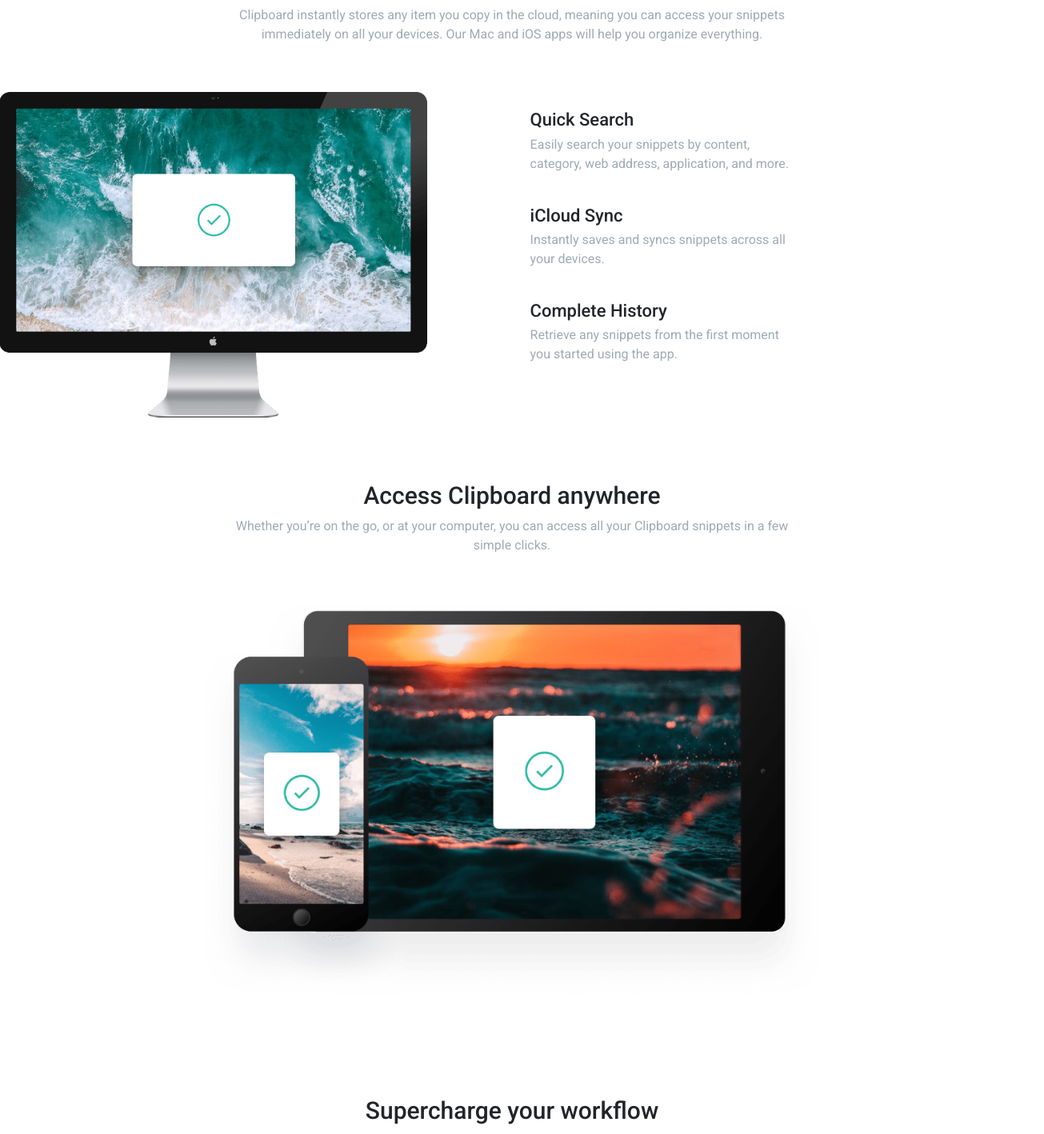
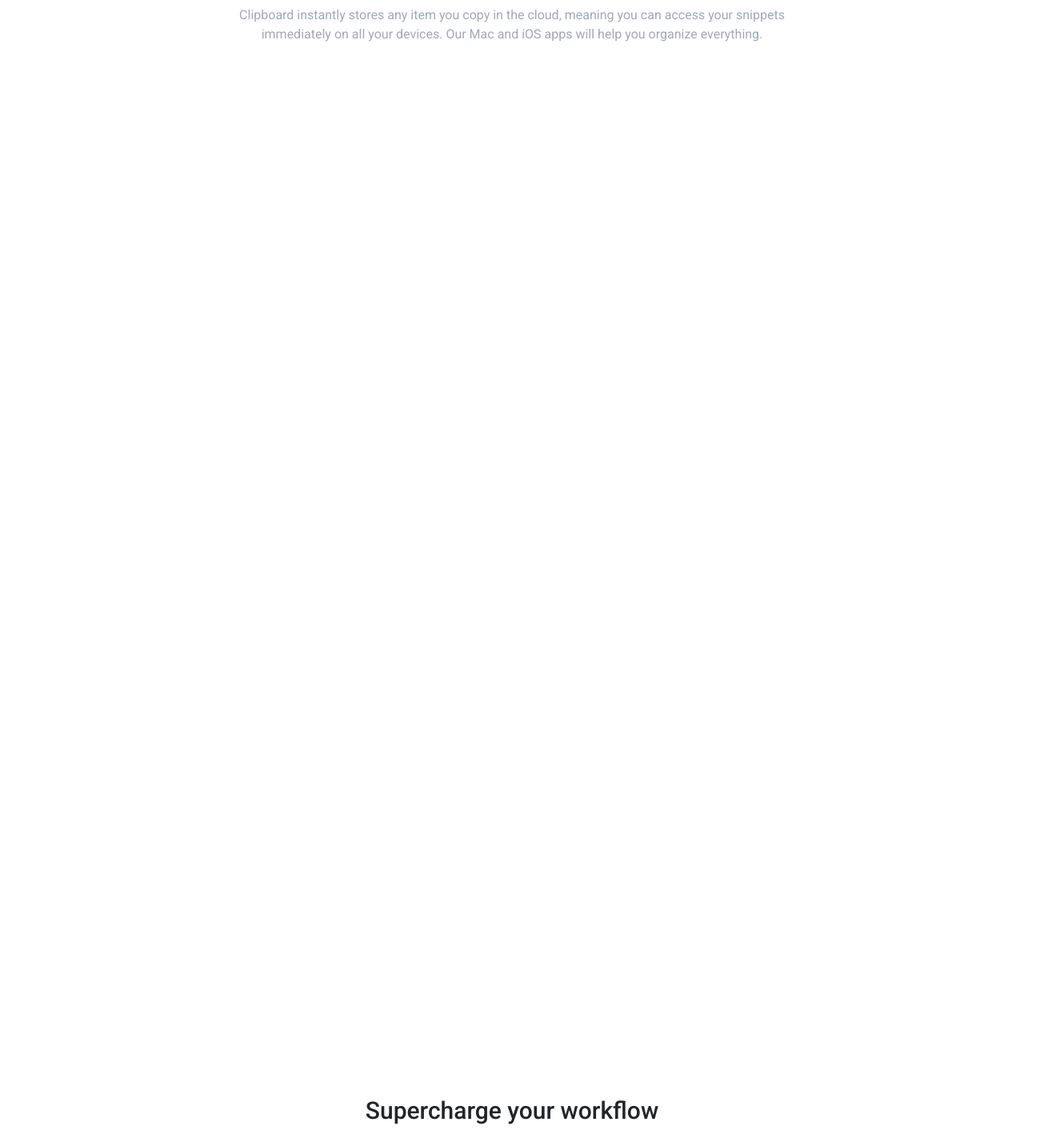
Before and after one commit to clf94-dev/cilpboard-vue, a Vue app: page / in a window 1280 px wide. Shown: the part 574-1992 px from the top of the page at 80% size, 1305 px wide, since content can reach past the window. Built offline with nearby package versions, Linux system fonts and the light colour scheme.

Commit message:
added aos animation to middle component

```diff
--- a/src/components/Middle.vue
+++ b/src/components/Middle.vue
@@ -2,14 +2,14 @@
 <div>
     <b-container fluid class="middle-section">
         <div class="intro-middle">
-            <h2>Keep track of your snippets</h2>
-            <p>Clipboard instantly stores any item you copy in the cloud, meaning you can access your snippets immediately on all your devices. Our Mac and iOS apps will help you organize everything.</p>
+            <h2 data-aos="fade-right" data-aos-delay="400">Keep track of your snippets</h2>
+            <p data-aos="fade-right" data-aos-delay="450">Clipboard instantly stores any item you copy in the cloud, meaning you can access your snippets immediately on all your devices. Our Mac and iOS apps will help you organize everything.</p>
         </div>
         <b-row class="row-middle">
-            <b-col xs="12" sm="6" md="6" lg='6' class="img-col">
+            <b-col xs="12" sm="6" md="6" lg='6' class="img-col" data-aos='fade-right' data-aos-delay="550">
                 <img :src="desktopImg" alt="computer">
             </b-col>
-            <b-col class="text-col" xs="12" sm="6" md="6" lg='6'>
+            <b-col class="text-col" xs="12" sm="6" md="6" lg='6' data-aos='fade-left' data-aos-delay="650">
                 <div class="info-card" v-for="data of info" v-bind:key="data.title">
 
                     <h3>{{data.title}}</h3>
@@ -19,9 +19,9 @@
             </b-col>
         </b-row>
         <div class="intro-middle">
-            <h2>Access Clipboard anywhere</h2>
-            <p>Whether you’re on the go, or at your computer, you can access all your Clipboard snippets in a few simple clicks.</p>
-            <img :src="devicesImg" alt="devices">
+            <h2 data-aos="fade-left" data-aos-delay="100">Access Clipboard anywhere</h2>
+            <p data-aos="fade-left" data-aos-delay="200">Whether you’re on the go, or at your computer, you can access all your Clipboard snippets in a few simple clicks.</p>
+            <img :src="devicesImg" alt="devices" data-aos="fade-up" data-aos-delay="300" />
         </div>
     </b-container>
 </div>
```
